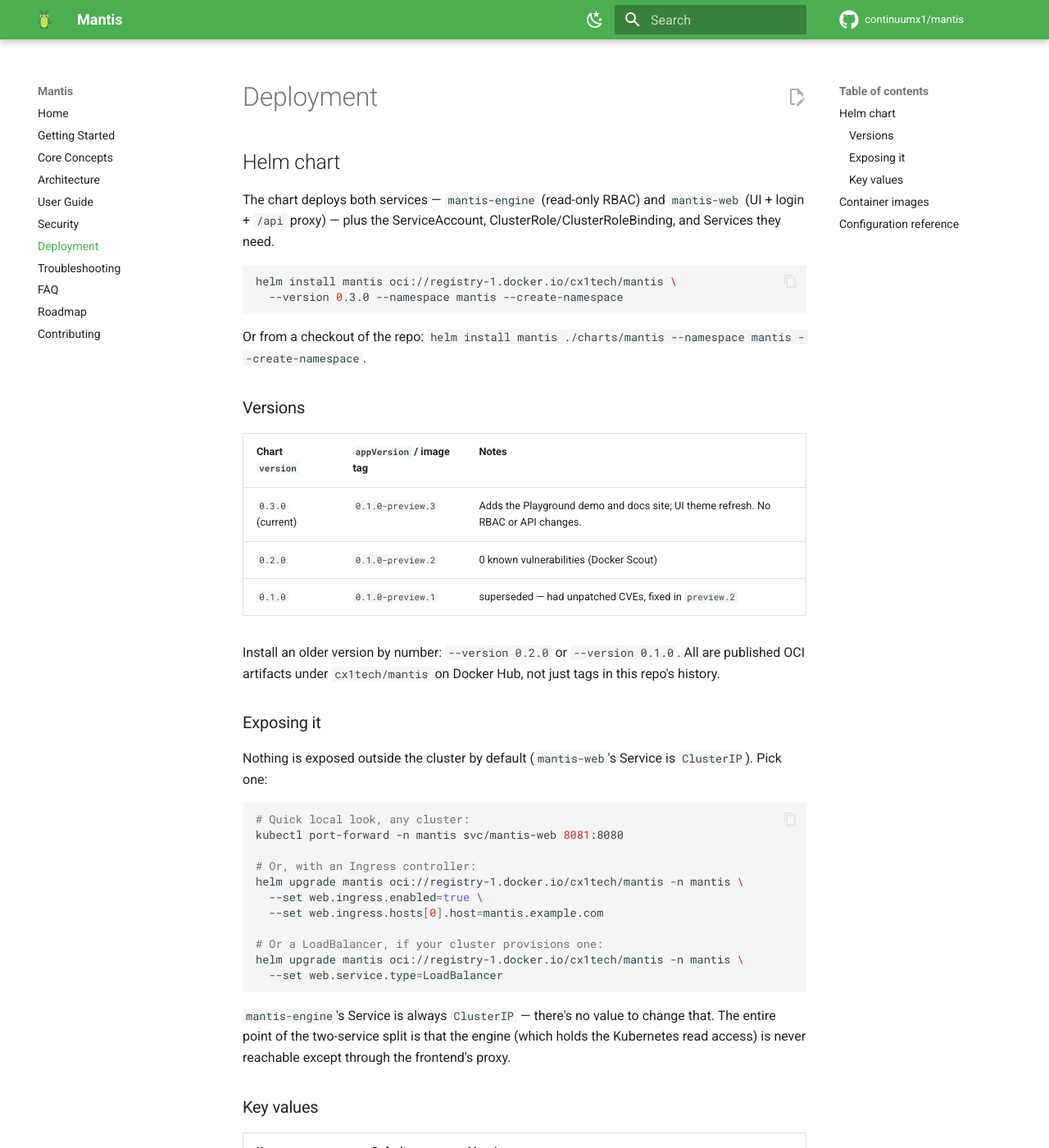
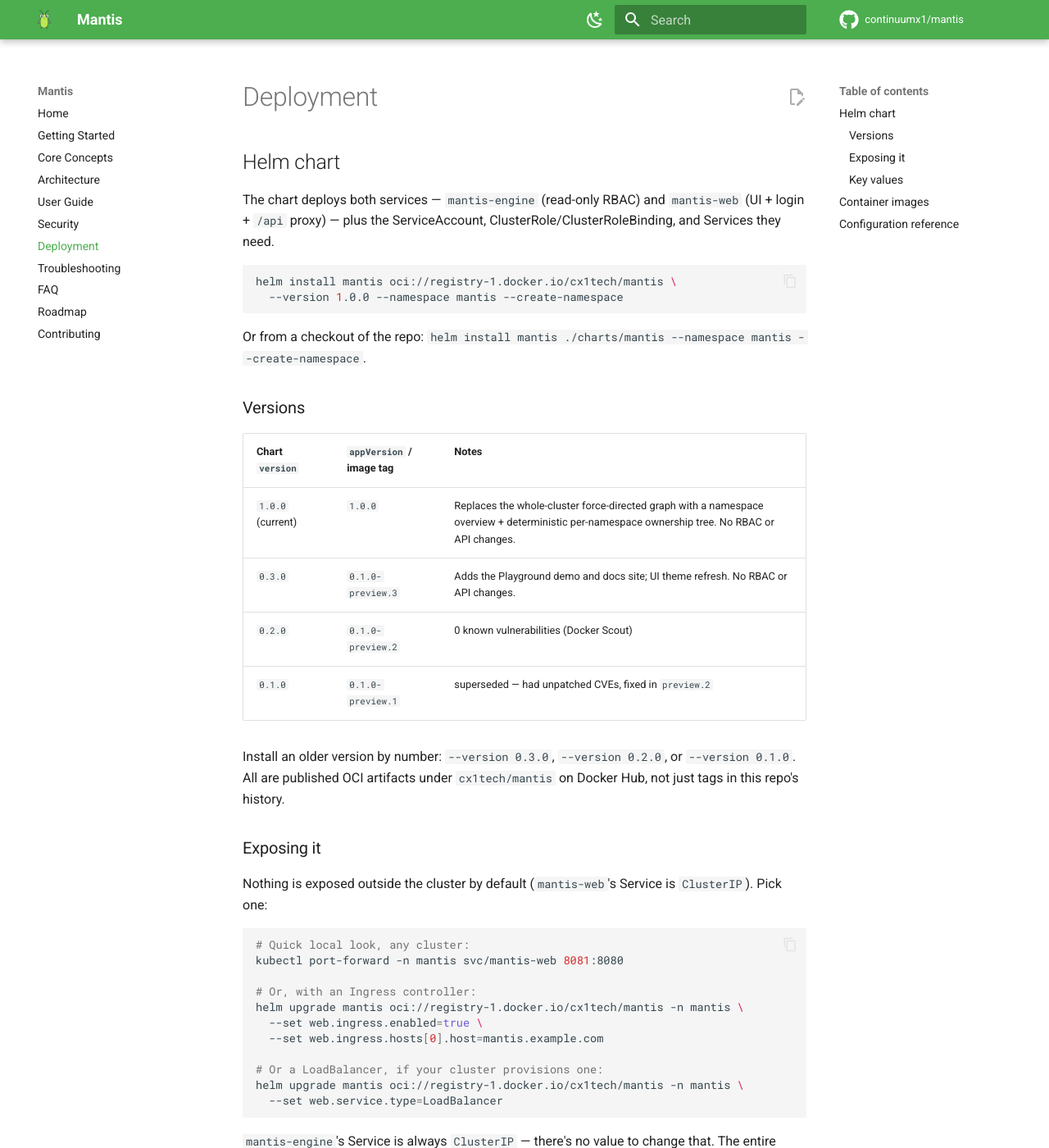
Before and after one commit to continuumx1/mantis, an MkDocs documentation site: the page built from docs/deployment.md, in a window 1280 px wide and 1400 px high. Shown: the whole window at 82% size. Built offline with MkDocs 1.6.1 and Material for MkDocs 9.7.7, drawn with Linux system fonts in a browser that asks for light colours; comment, search, counter and statistics services are not loaded; the version menu is left out.

Commit message:
chore(release): bump to v1.0.0
Chart version + appVersion 0.3.0/0.1.0-preview.3 -> 1.0.0/1.0.0 across
every place that echoes them: charts/mantis/Chart.yaml,
charts/mantis/values.yaml's image.tag, both README.md's and
docs/{getting-started,deployment,USER_GUIDE}.md's install/pull
commands, and the two version-history tables (each gains a 1.0.0 row
describing the graph UI rewrite).

Deliberately untouched, per scope agreed with the user up front:
README's 'Status: Public Preview' banner, docs/security.md's Public
Preview notes, docs/roadmap.md's 'real auth' Planned item, Chart.yaml's
admin/admin annotation, and internal/web/auth.go/login.html
themselves. Every Public Preview disclaimer in this repo is tied
specifically to the hardcoded admin/admin login gate, not to UI
maturity -- dropping that label for real would need actual auth work,
which is explicitly a separate, larger effort the user chose not to
bundle into this branch. The version number moving to 1.0.0 while the
README still says Public Preview is a known, accepted inconsistency
until that happens.

````diff
--- a/docs/deployment.md
+++ b/docs/deployment.md
@@ -8,7 +8,7 @@ ClusterRole/ClusterRoleBinding, and Services they need.
 
 ```bash
 helm install mantis oci://registry-1.docker.io/cx1tech/mantis \
-  --version 0.3.0 --namespace mantis --create-namespace
+  --version 1.0.0 --namespace mantis --create-namespace
 ```
 
 Or from a checkout of the repo: `helm install mantis ./charts/mantis --namespace mantis --create-namespace`.
@@ -17,13 +17,14 @@ Or from a checkout of the repo: `helm install mantis ./charts/mantis --namespace
 
 | Chart `version` | `appVersion` / image tag | Notes |
 |---|---|---|
-| `0.3.0` (current) | `0.1.0-preview.3` | Adds the Playground demo and docs site; UI theme refresh. No RBAC or API changes. |
+| `1.0.0` (current) | `1.0.0` | Replaces the whole-cluster force-directed graph with a namespace overview + deterministic per-namespace ownership tree. No RBAC or API changes. |
+| `0.3.0` | `0.1.0-preview.3` | Adds the Playground demo and docs site; UI theme refresh. No RBAC or API changes. |
 | `0.2.0` | `0.1.0-preview.2` | 0 known vulnerabilities (Docker Scout) |
 | `0.1.0` | `0.1.0-preview.1` | superseded — had unpatched CVEs, fixed in `preview.2` |
 
-Install an older version by number: `--version 0.2.0` or `--version 0.1.0`.
-All are published OCI artifacts under `cx1tech/mantis` on Docker Hub, not
-just tags in this repo's history.
+Install an older version by number: `--version 0.3.0`, `--version 0.2.0`,
+or `--version 0.1.0`. All are published OCI artifacts under
+`cx1tech/mantis` on Docker Hub, not just tags in this repo's history.
 
 ### Exposing it
 
````
Also changed, not shown: README.md (+3 -3 lines), charts/mantis/README.md (+10 -8 lines), docs/USER_GUIDE.md (+1 -1 lines), docs/getting-started.md (+3 -3 lines), 2 other files.
